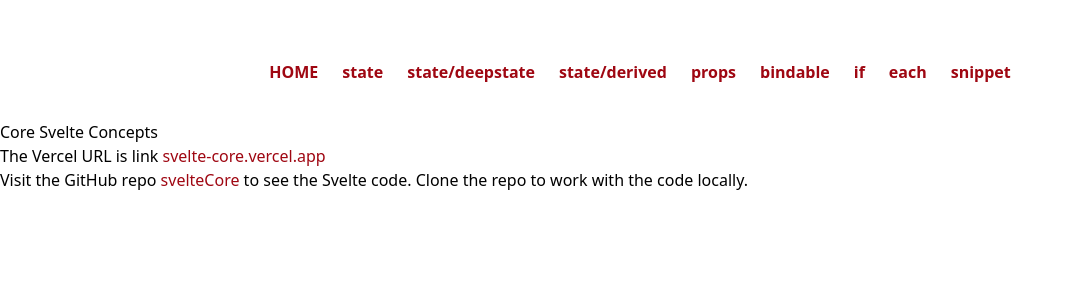
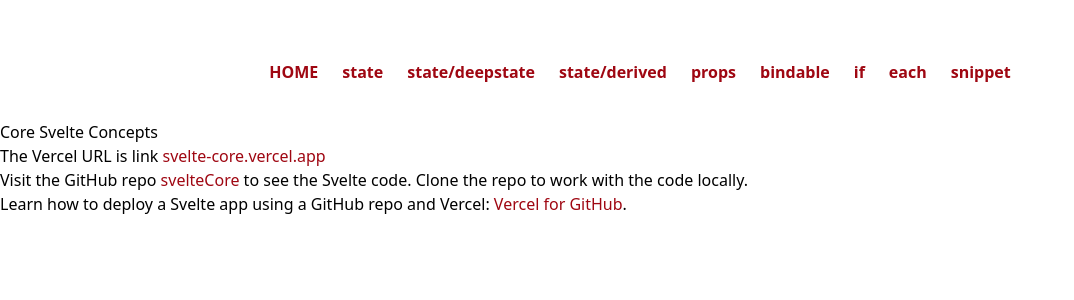
Before and after one commit to MillerPr/svelteCore, a SvelteKit app: page / in a window 1280 px wide. Shown: the top 300 px of the page, without its empty margins (0-1074 px from the left). Built offline with nearby package versions, Linux system fonts and the light colour scheme.

Commit message:
add deployment link

```diff
--- a/src/routes/+page.svelte
+++ b/src/routes/+page.svelte
@@ -15,4 +15,10 @@
 			href="https://github.com/MillerPr/svelteCore">svelteCore</a
 		> to see the Svelte code. Clone the repo to work with the code locally.
 	</p>
+	<p>
+		Learn how to deploy a Svelte app using a GitHub repo and Vercel: <a
+			class="text-red-800 hover:font-bold"
+			href="https://vercel.com/docs/git/vercel-for-github">Vercel for GitHub</a
+		>.
+	</p>
 </div>
```
